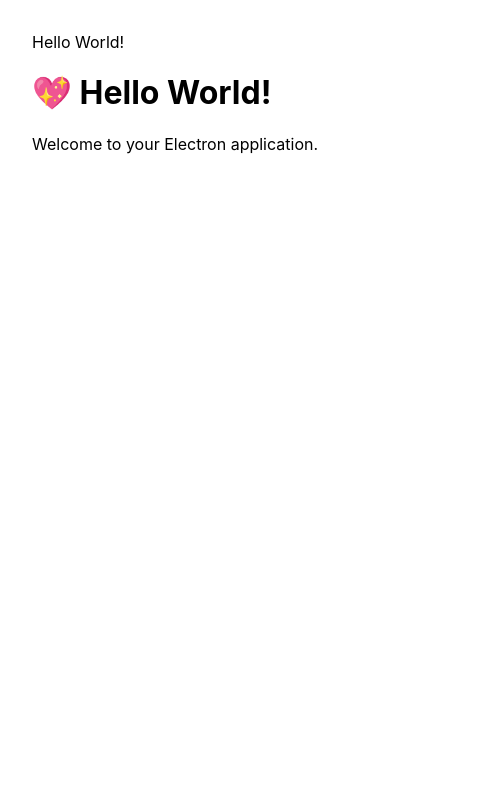
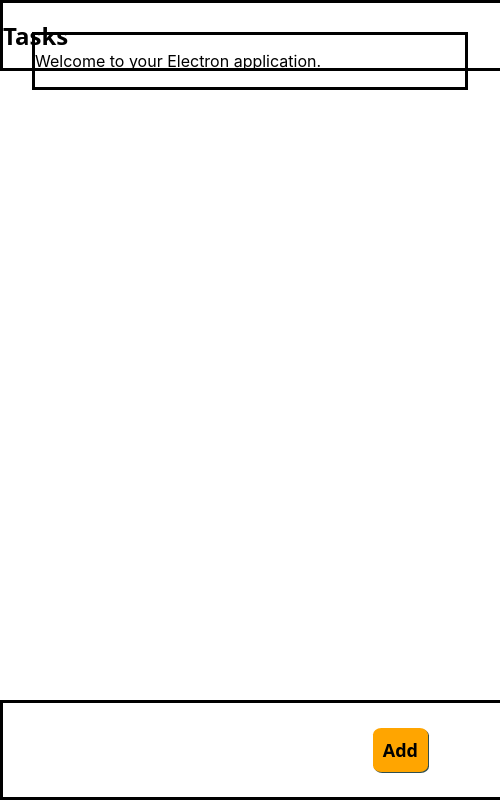
Before and after one commit to rodrigorar/lotic, an Electron app: page tasks-desktop/src/home/home.html in a window 500 px wide. Drawn offline with Linux system fonts and the light colour scheme.

Commit message:
Tasks-Desktop: WIP UI Basic Structure

```diff
--- a/tasks-desktop/src/home/home.html
+++ b/tasks-desktop/src/home/home.html
@@ -2,13 +2,21 @@
 <html>
   <head>
     <meta charset="UTF-8" />
-    <meta
-    <title>Hello World!</title>
+    <title>Tasks</title>
     <link rel="stylesheet" href="../style.css" />
     <script src="./home.js"></script>
   </head>
   <body>
-    <h1>💖 Hello World!</h1>
-    <p>Welcome to your Electron application.</p>
+    <div class="top-container">
+      <h1 class="title app-font">Tasks</h1>
+    </div>
+    <div class="container">
+      <p>Welcome to your Electron application.</p>
+    </div>
+    <div class="bottom-container">
+      <div class="button-container">
+        <button class="button app-font">Add</button>
+      </div>
+    </div>
   </body>
 </html>
--- a/tasks-desktop/src/main.js
+++ b/tasks-desktop/src/main.js
@@ -5,6 +5,7 @@ const createWindow = () => {
   const mainWindow = new BrowserWindow({
     width: 500,
     height: 600,
+    resizable: false,
     webPreferences: {
       preload: path.join(__dirname, 'preload.js'),
     },
--- a/tasks-desktop/src/style.css
+++ b/tasks-desktop/src/style.css
@@ -5,3 +5,61 @@ body {
   max-width: 38rem;
   padding: 2rem;
 }
+
+.app-font {
+  font-family: "Open Sans", "PT Sans", Calibri, Tahoma, sans-serif;
+}
+
+.title {
+  font-size: x-large;
+  font-weight: bolder;
+}
+
+.button {
+  background-color: orange;
+  box-shadow: 1px 1px 0 0 darkslategrey;
+  text-align: center;
+  font-weight: bold;
+  font-size: large;
+  padding: 10px;
+  text-shadow: 5px;
+  border-radius: 15%;
+  border-style: none;
+}
+
+.button:hover {
+  background-color: #f7c368;
+  text-shadow: 10px;
+  border-style: dashed;
+}
+
+.top-container {
+  position: absolute;
+  top: 0;
+  left: 0;
+  width: 100%;
+  border: solid;
+  display: block;
+}
+
+.container {
+  border: solid;
+  display: block;
+}
+
+.bottom-container {
+  position: absolute;
+  bottom: 0;
+  left: 0;
+  display: block;
+  border: solid; /* To be removed */
+  width: 100%
+}
+
+.button-container {
+  float: right;
+  padding-left: 15%;
+  padding-right: 15%;
+  padding-top: 5%;
+  padding-bottom: 5%;
+}
```
